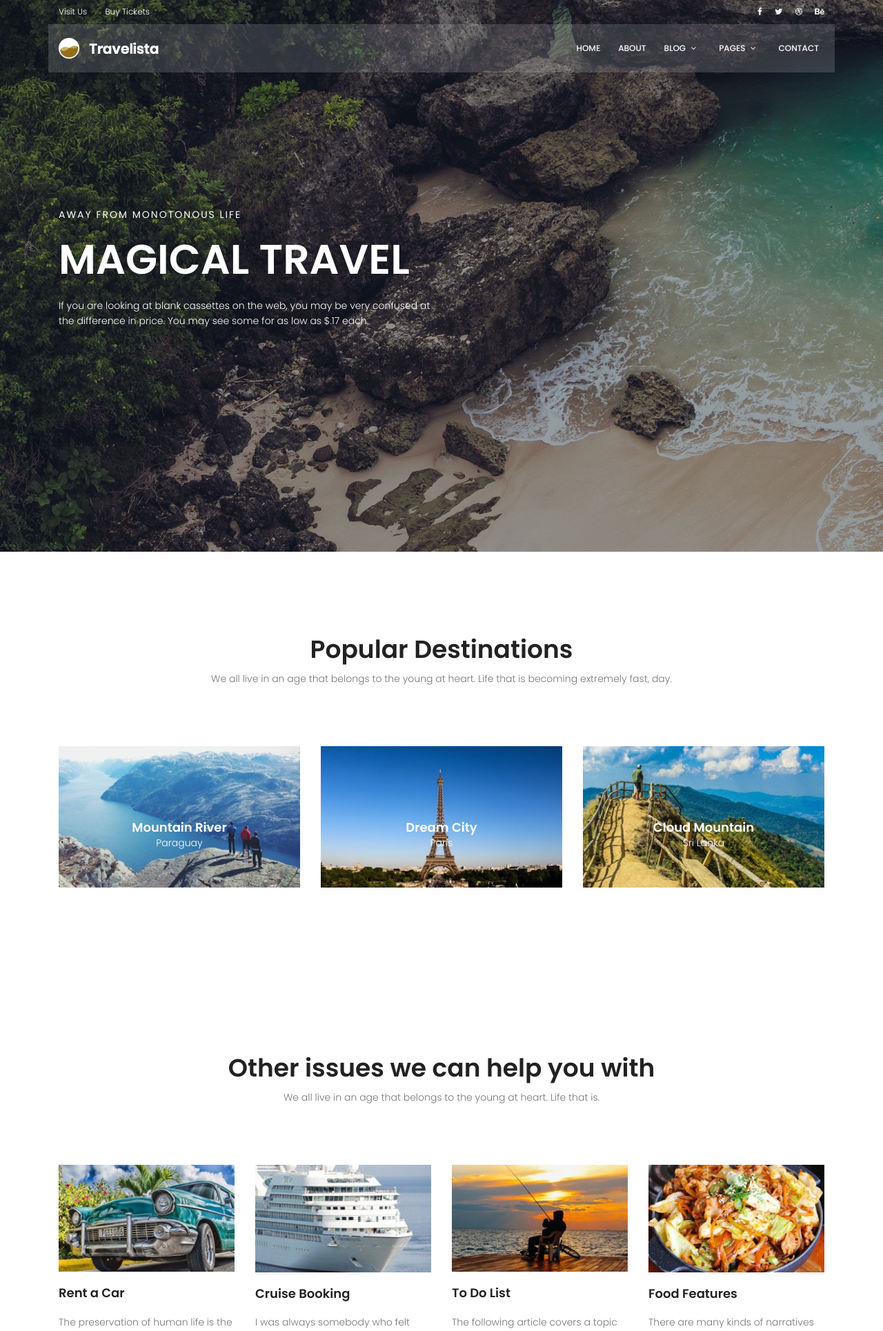
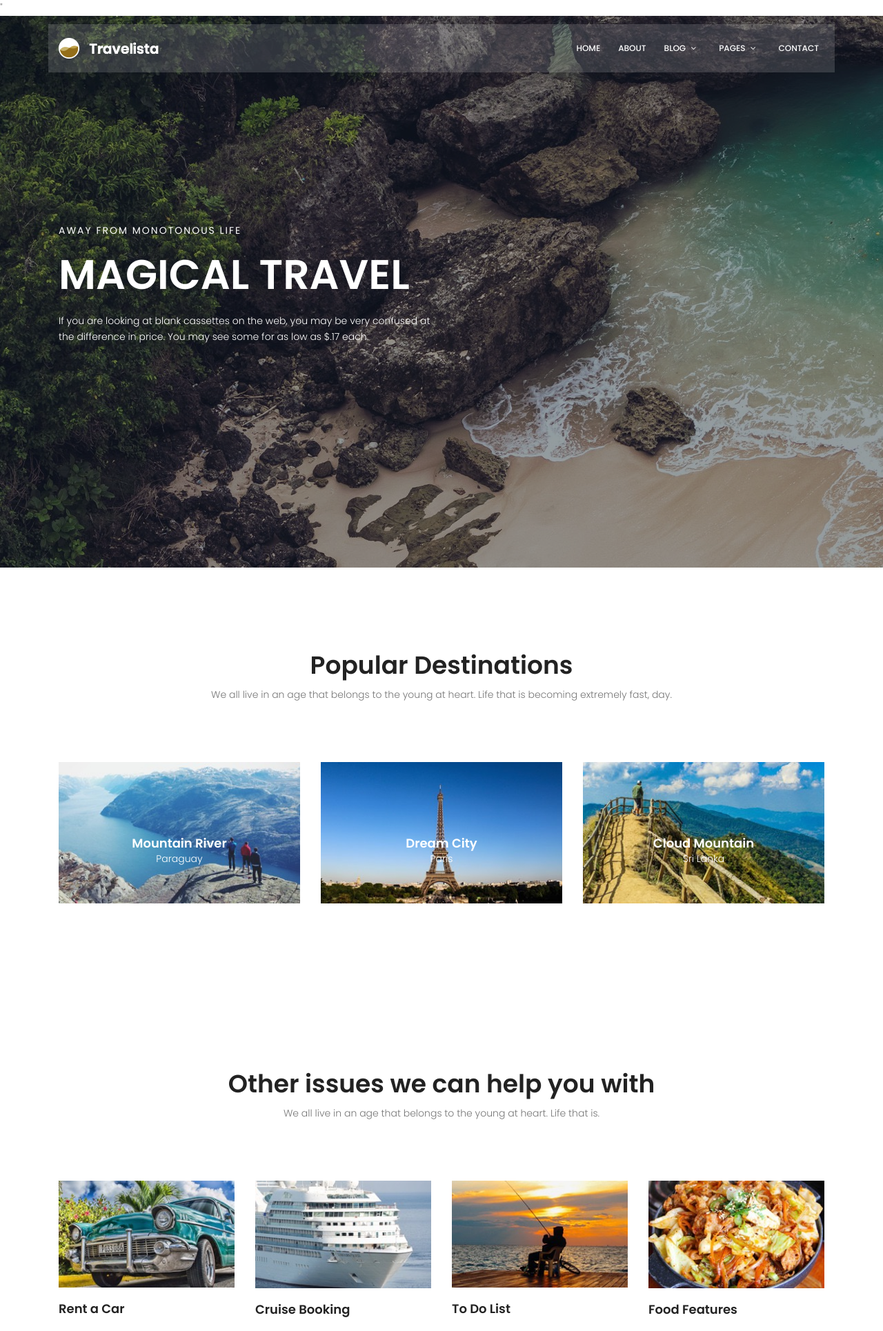
Before and after one commit to miladsade96/mydj, a Django app: page / in a window 1280 px wide. Shown: the top 1930 px of the page at 69% size. Run offline with Django 3.2, Linux system fonts and the light colour scheme; some libraries are stand-ins or nearby versions.

Commit message:
Fixing statics files links in index.html

```diff
--- a/templates/website/index.html
+++ b/templates/website/index.html
@@ -1,10 +1,11 @@
+"{% load static %}
 <!DOCTYPE html>
 <html lang="zxx" class="no-js">
 	<head>
 		<!-- Mobile Specific Meta -->
 		<meta name="viewport" content="width=device-width, initial-scale=1, shrink-to-fit=no">
 		<!-- Favicon-->
-		<link rel="shortcut icon" href="img/fav.png">
+		<link rel="shortcut icon" href="{% static 'img/fav.png' %}">
 		<!-- Author Meta -->
 		<meta name="author" content="colorlib">
 		<!-- Meta Description -->
@@ -20,15 +21,15 @@
 			<!--
 			CSS
 			============================================= -->
-			<link rel="stylesheet" href="css/linearicons.css">
-			<link rel="stylesheet" href="css/font-awesome.min.css">
-			<link rel="stylesheet" href="css/bootstrap.css">
-			<link rel="stylesheet" href="css/magnific-popup.css">
-			<link rel="stylesheet" href="css/jquery-ui.css">
-			<link rel="stylesheet" href="css/nice-select.css">
-			<link rel="stylesheet" href="css/animate.min.css">
-			<link rel="stylesheet" href="css/owl.carousel.css">
-			<link rel="stylesheet" href="css/main.css">
+			<link rel="stylesheet" href="{% static 'css/linearicons.css' %}">
+			<link rel="stylesheet" href="{% static 'css/font-awesome.min.css' %}">
+			<link rel="stylesheet" href="{% static 'css/bootstrap.css' %}">
+			<link rel="stylesheet" href="{% static 'css/magnific-popup.css' %}">
+			<link rel="stylesheet" href="{% static 'css/jquery-ui.css' %}">
+			<link rel="stylesheet" href="{% static 'css/nice-select.css' %}">
+			<link rel="stylesheet" href="{% static 'css/animate.min.css' %}">
+			<link rel="stylesheet" href="{% static 'css/owl.carousel.css' %}">
+			<link rel="stylesheet" href="{% static 'css/main.css' %}">
 		</head>
 		<body>
 			<header id="header">
```
Also changed, not shown: other parts of templates/website/index.html (+36 -36 lines).
